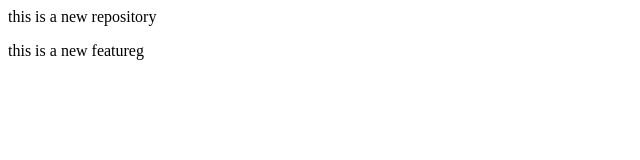
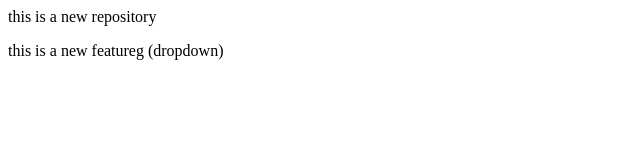
Before and after one commit to prakritisingh-profile/LocalRepo, a plain HTML site: page index.html in a window 1280 px wide. Shown: the full height of the page, 0-640 px from the left. Drawn offline with Linux system fonts and the light colour scheme.

Commit message:
Add dropdown

```diff
--- a/index.html
+++ b/index.html
@@ -1,2 +1,2 @@
 <p>this is a new repository</p>
-<p>this is a new featureg</p>
+<p>this is a new featureg (dropdown)</p>
```
